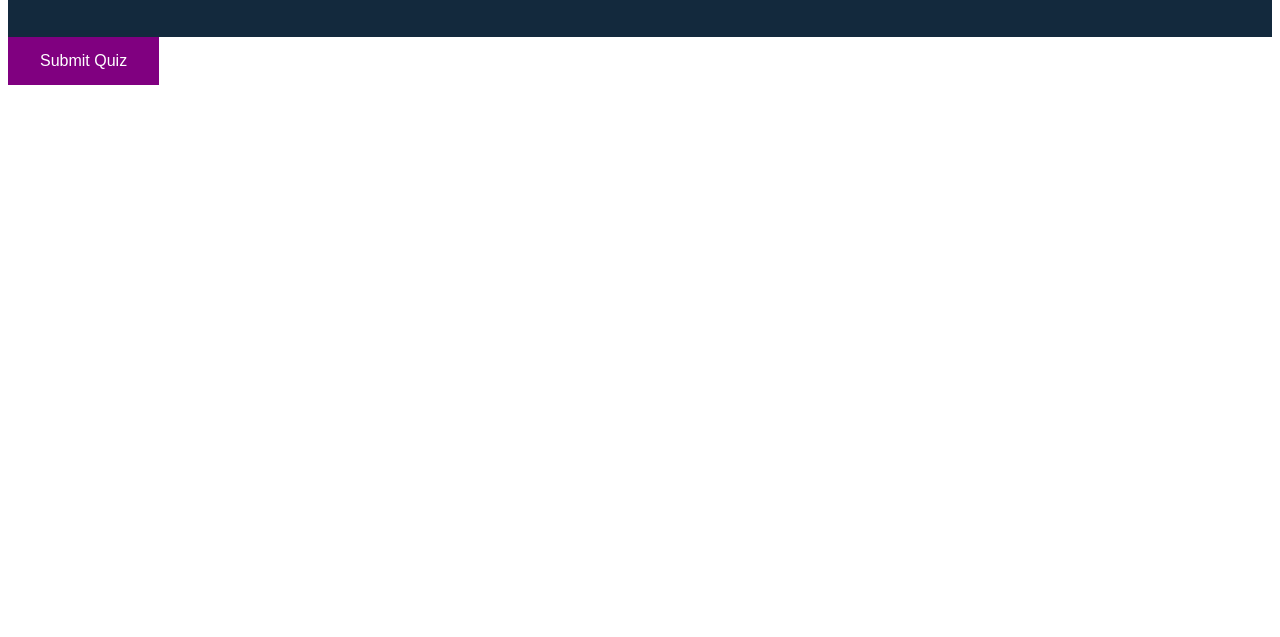
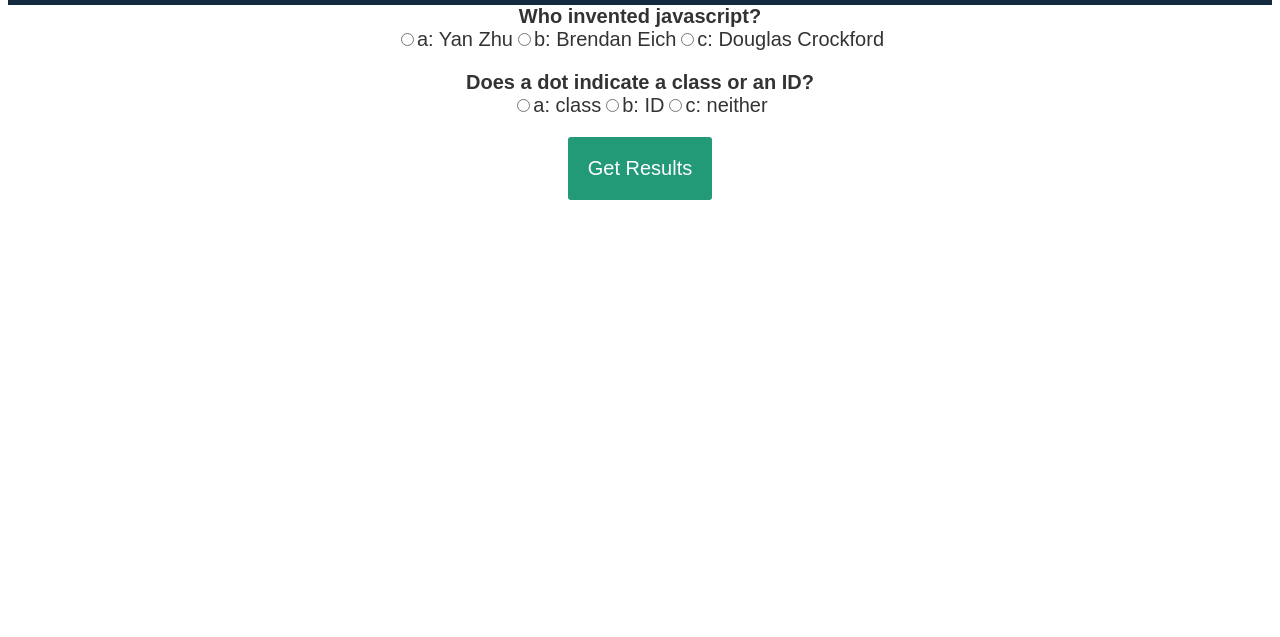
Before and after one commit to jagatston/Coding-Quiz, a plain HTML site: page index.html in a window 1280 px wide. Shown: the part 163-800 px from the top of the page. Drawn offline with Linux system fonts and the light colour scheme.

Commit message:
added code and got some of the questions to the quiz to work

```diff
--- a/assets/script.js
+++ b/assets/script.js
@@ -1,13 +1,109 @@
-const quizContainer = document.getElementById('quiz');
-const resultsContainer = document.getElementById('results');
-const submitButton = document.getElementById('submit');
 
-function buildQuiz(){}
+var myQuestions = [
+  {
+    question: "Who invented javascript?",
+    answers: {
+      a: 'Yan Zhu',
+      b: 'Brendan Eich',
+      c: 'Douglas Crockford'
+    },
+    correctAnswer: 'b'
+  },
+  {
+    question: "Does a dot indicate a class or an ID?",
+    answers: {
+      a: 'class',
+      b: 'ID',
+      c: 'neither'
+    },
+    correctAnswer: 'a'
+  }
+];
 
-function showResults(){}
+var quizContainer = document.getElementById('quiz');
+var resultsContainer = document.getElementById('results');
+var submitButton = document.getElementById('submit');
 
-// display quiz right away
-buildQuiz();
+generateQuiz(myQuestions, quizContainer, resultsContainer, submitButton);
 
-// on submit, show results
-submitButton.addEventListener('click', showResults);
+function generateQuiz(questions, quizContainer, resultsContainer, submitButton){
+
+  function showQuestions(questions, quizContainer){
+    // we'll need a place to store the output and the answer choices
+    var output = [];
+    var answers;
+
+    // for each question...
+    for(var i=0; i<questions.length; i++){
+
+      // first reset the list of answers
+      answers = [];
+
+      // for each available answer...
+      for(letter in questions[i].answers){
+
+        // ...add an html radio button
+        answers.push(
+          '<label>'
+            + '<input type="radio" name="question'+i+'" value="'+letter+'">'
+            + letter + ': '
+            + questions[i].answers[letter]
+          + '</label>'
+        );
+      }
+
+      // add this question and its answers to the output
+      output.push(
+        '<div class="question">' + questions[i].question + '</div>'
+        + '<div class="answers">' + answers.join('') + '</div>'
+      );
+    }
+
+    // finally combine our output list into one string of html and put it on the page
+    quizContainer.innerHTML = output.join('');
+  }
+
+
+  function showResults(questions, quizContainer, resultsContainer){
+
+    // gather answer containers from our quiz
+    var answerContainers = quizContainer.querySelectorAll('.answers');
+
+    // keep track of user's answers
+    var userAnswer = '';
+    var numCorrect = 0;
+
+    // for each question...
+    for(var i=0; i<questions.length; i++){
+
+      // find selected answer
+      userAnswer = (answerContainers[i].querySelector('input[name=question'+i+']:checked')||{}).value;
+
+      // if answer is correct
+      if(userAnswer===questions[i].correctAnswer){
+        // add to the number of correct answers
+        numCorrect++;
+
+        // color the answers green
+        answerContainers[i].style.color = 'lightgreen';
+      }
+      // if answer is wrong or blank
+      else{
+        // color the answers red
+        answerContainers[i].style.color = 'red';
+      }
+    }
+
+    // show number of correct answers out of total
+    resultsContainer.innerHTML = numCorrect + ' out of ' + questions.length;
+  }
+
+  // show questions right away
+  showQuestions(questions, quizContainer);
+
+  // on submit, show results
+  submitButton.onclick = function(){
+    showResults(questions, quizContainer, resultsContainer);
+  }
+
+}
--- a/assets/style.css
+++ b/assets/style.css
@@ -21,7 +21,40 @@ header {
   }
 
 
-.large-font {
+
+
+ .large-font {
     font-size: 3.5em;
     text-align: center;
   }
+
+  body{
+    font-size: 20px;
+    font-family: sans-serif;
+    color: #333;
+  }
+  .question{
+    font-weight: 600;
+    text-align: center;
+  }
+  .answers {
+      margin-bottom: 20px;
+      text-align: center;
+  }
+  #submit{
+    font-family: sans-serif;
+    font-size: 20px;
+    background-color: #297;
+    color: #fff;
+    border: 0px;
+    border-radius: 3px;
+    padding: 20px;
+    cursor: pointer;
+    margin-bottom: 20px;
+    display: block;
+    margin-left: auto;
+    margin-right: auto;
+  }
+  #submit:hover{
+    background-color: #3a8;
+  }
--- a/index.html
+++ b/index.html
@@ -1,27 +1,17 @@
 <!DOCTYPE html>
 <html lang="en">
   <head>
-    <meta charset="UTF-8">
-    <meta http-equiv="X-UA-Compatible" content="IE=edge">
-    <meta name="viewport" content="width=device-width, initial-scale=1.0">
+    <meta charset="UTF-8" />
+    <meta http-equiv="X-UA-Compatible" content="IE=edge" />
+    <meta name="viewport" content="width=device-width, initial-scale=1.0" />
     <title>Coding Quiz</title>
     <link rel="stylesheet" type="text/css" href="assets/style.css" />
   </head>
   <body>
-  <header>
-      <div class="large-font">Coding Quiz Challenge</div>
-      <button class="start-button">Start</button>
-  </header>
+    <header class="large-font">Coding Quiz Challenge</header>
     <div id="quiz"></div>
-<button id="submit">Submit Quiz</button>
+    <button id="submit">Get Results</button>
     <div id="results"></div>
-
-
-
-
-
-
-
     <script src="assets/script.js"></script>
   </body>
 </html>
```
Lines whose indentation alone changed are shown as unchanged.
